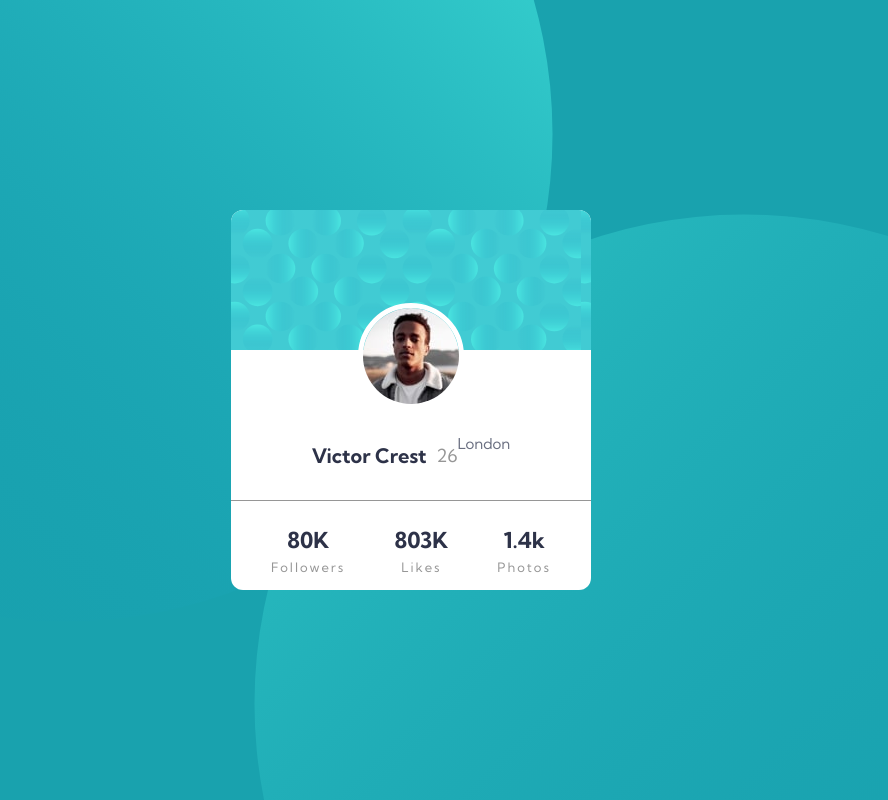
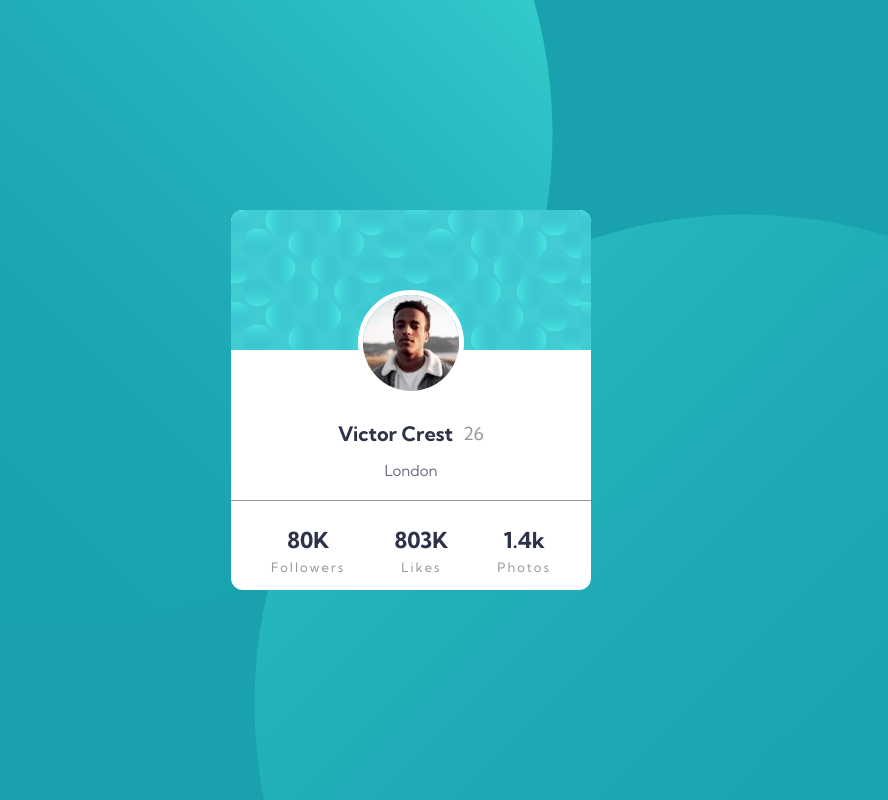
Before and after one commit to brahmbeyond/profileCard, a plain HTML site: page index.html in a window 1280 px wide. Shown: the whole page, without its empty margins (229-1117 px from the left). Drawn offline with Linux system fonts and the light colour scheme.

Commit message:
Update index.html

```diff
--- a/index.html
+++ b/index.html
@@ -19,11 +19,11 @@
 <div class="profile-container">
   <div class="card-user">
     <img src="./image-victor.jpg">
-
-    <div class="details"><h1 class="name">Victor Crest</h1><span class="age"> 26</span>
-         <p class="city">London</p>
-
+    <div class="details">
+        <h1 class="name">Victor Crest</h1>
+        <span class="age"> 26</span>
     </div>
+    <p class="city">London</p>
   </div>
   <div class="base">
         <div class="card__item">
```
